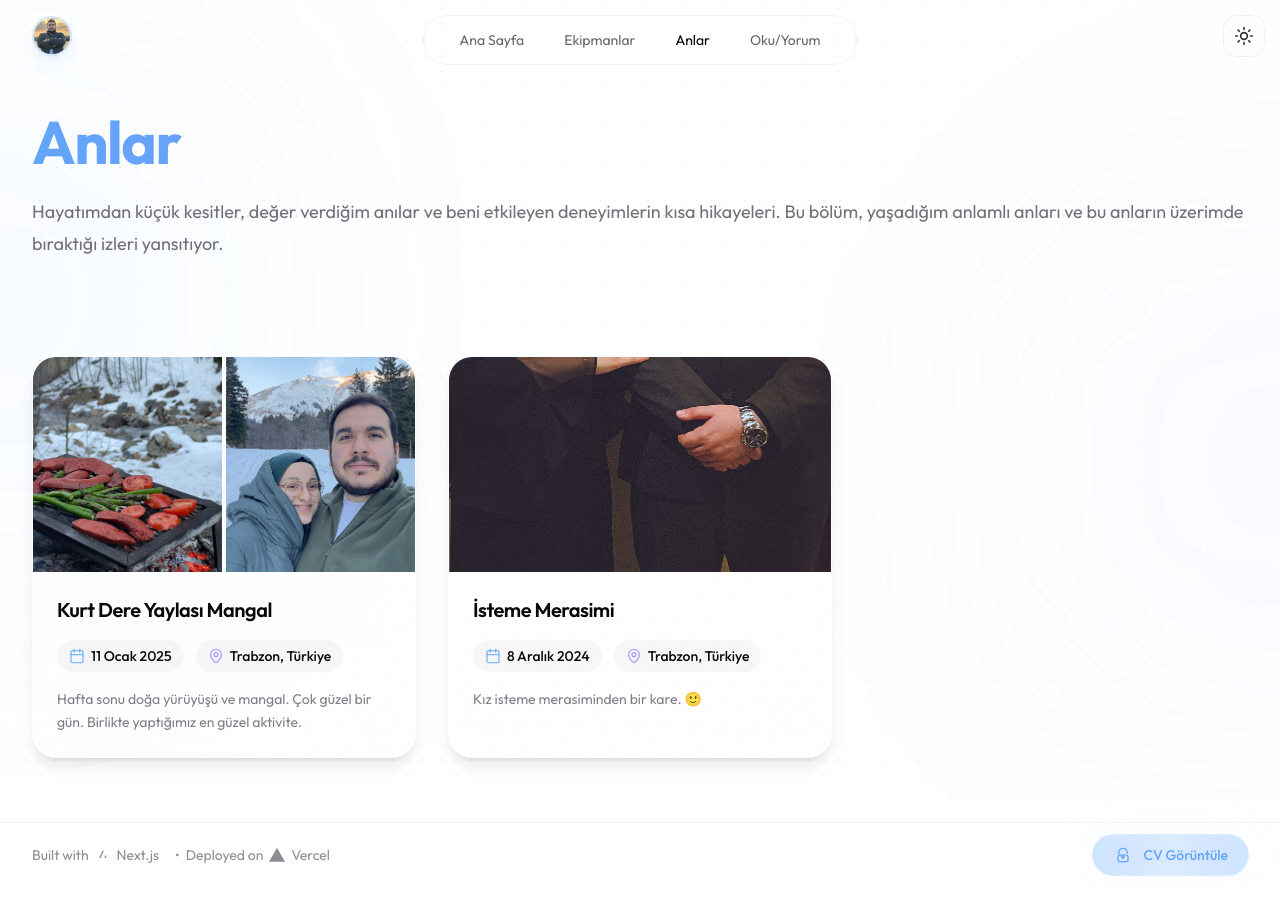
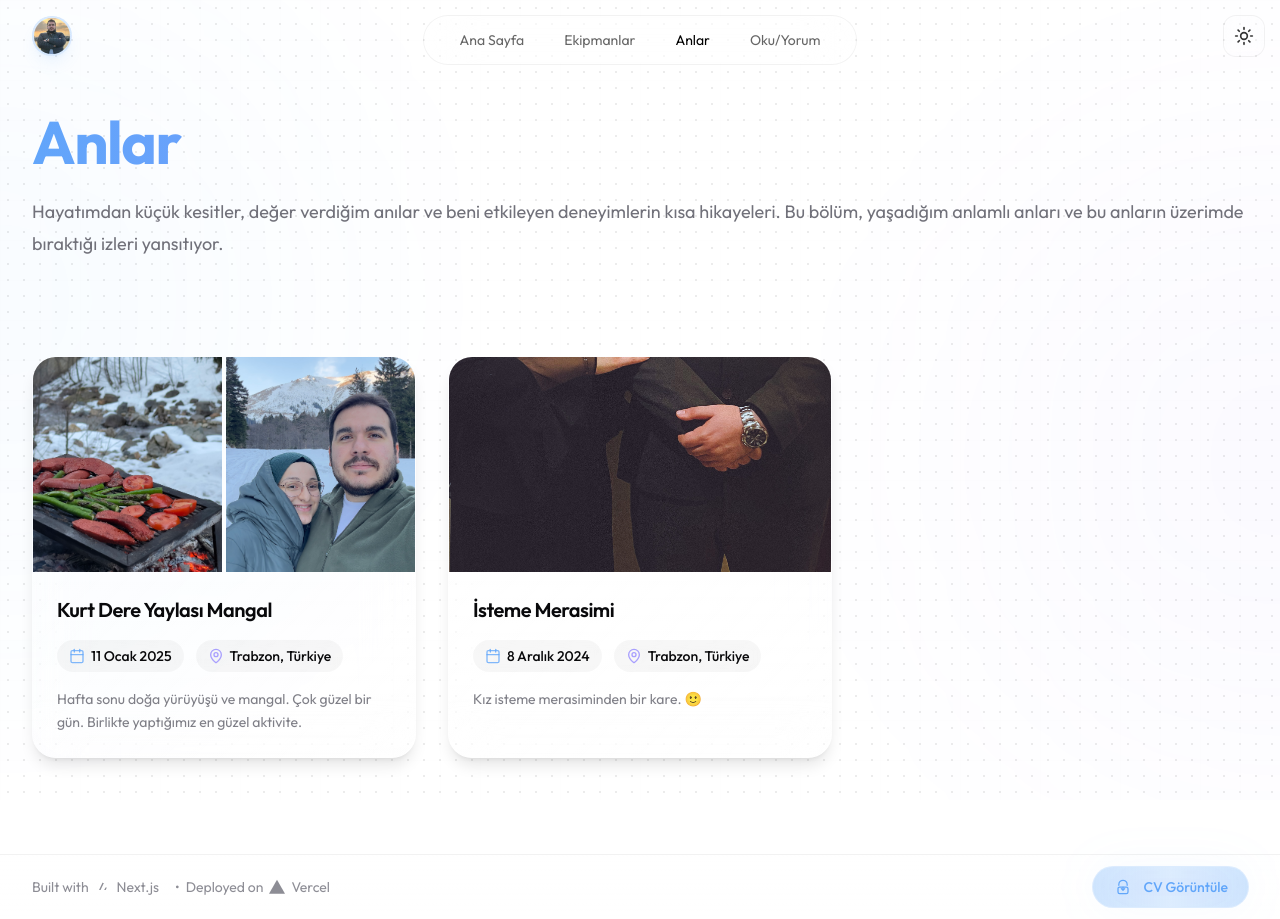
Before and after one commit to metinfarukbiyik/metinfarukbiyik, a Next.js app: page /anlar in a window 1280 px wide. Before the commit the page ends 887 px from the top, so only its background shows below. Built offline with nearby package versions, Linux system fonts and the light colour scheme.

Commit message:
duzenleme

```diff
--- a/src/components/layouts/PageLayout.tsx
+++ b/src/components/layouts/PageLayout.tsx
@@ -23,7 +23,7 @@ export default function PageLayout({ children, pageTitle }: PageLayoutProps) {
       <BackgroundDots />
 
       {/* Container */}
-      <div className="mx-auto w-full max-w-7xl px-4 sm:px-6 lg:px-8">
+      <div className="mx-auto w-full max-w-7xl px-4 sm:px-6 lg:px-8 flex-1">
         {/* Profil Fotoğrafı - Navigation ile aynı hizada */}
         {!isHome && (
           <motion.div
@@ -69,7 +69,7 @@ export default function PageLayout({ children, pageTitle }: PageLayoutProps) {
         )}
 
         <main className="flex-1">
-          <div className="pb-16">
+          <div className="min-h-[calc(100vh-theme(spacing.16))] pb-24">
             {pageTitle && (
               <PageTitle
                 title={pageTitle.title}
```
